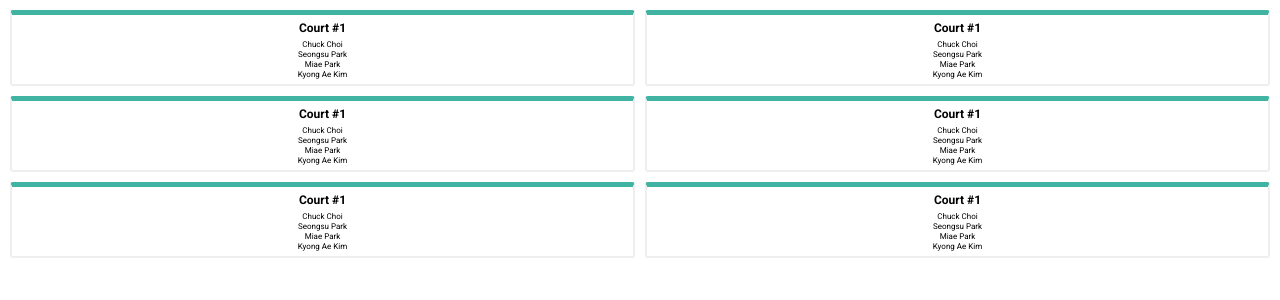
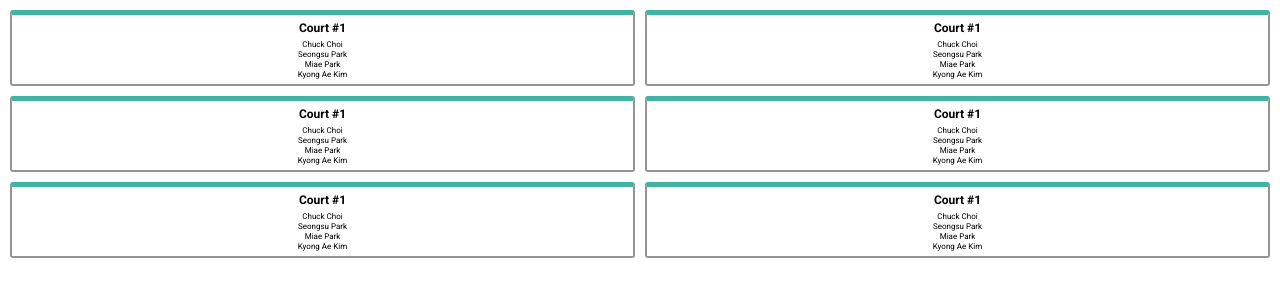
Before and after one commit to seongsp/projectb, a React (Create React App) app: page / in a window 1280 px wide. Shown: the top 300 px of the page. Built offline with nearby package versions, Linux system fonts and the light colour scheme; the HTML template or start-up script is replaced by a standard one.

Commit message:
style adjustment

```diff
--- a/src/components/Court/Court.module.css
+++ b/src/components/Court/Court.module.css
@@ -1,11 +1,12 @@
 .court {
   margin: 5px;
   padding: 5px;
-  border: 2px solid #eee;
+  border: 2px solid rgb(148, 148, 148);
+  border-radius: 3px;
+  background-color: #fff;
 }
 
 .available {
-  border-radius: 3px;
   border-top: 5px solid #41b3a3;
 }
 
```
